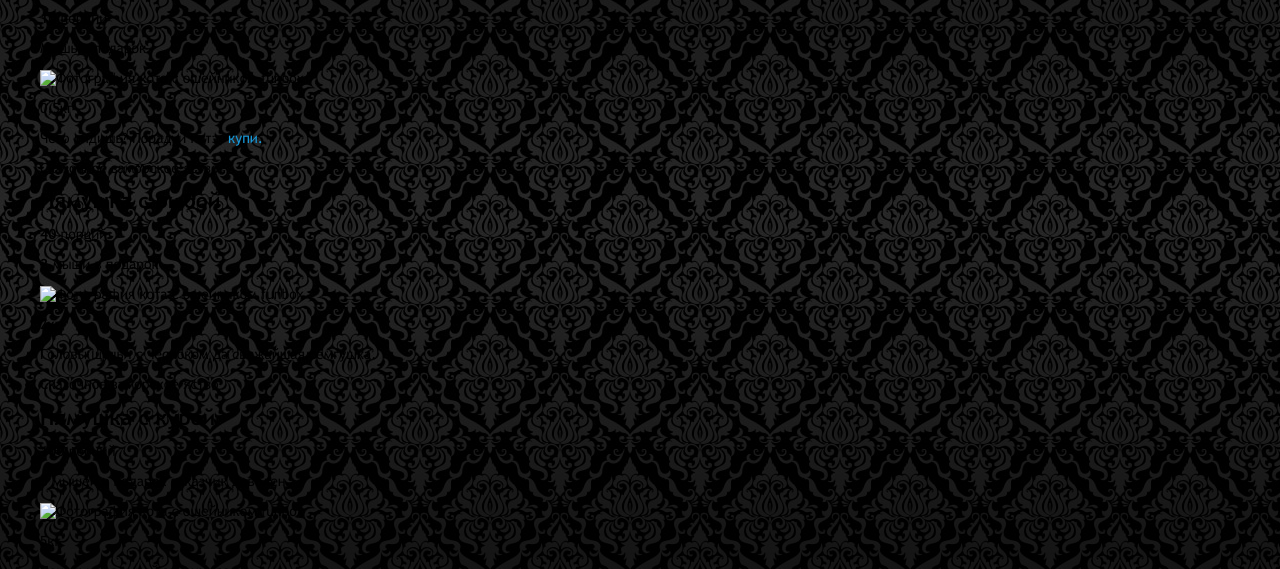
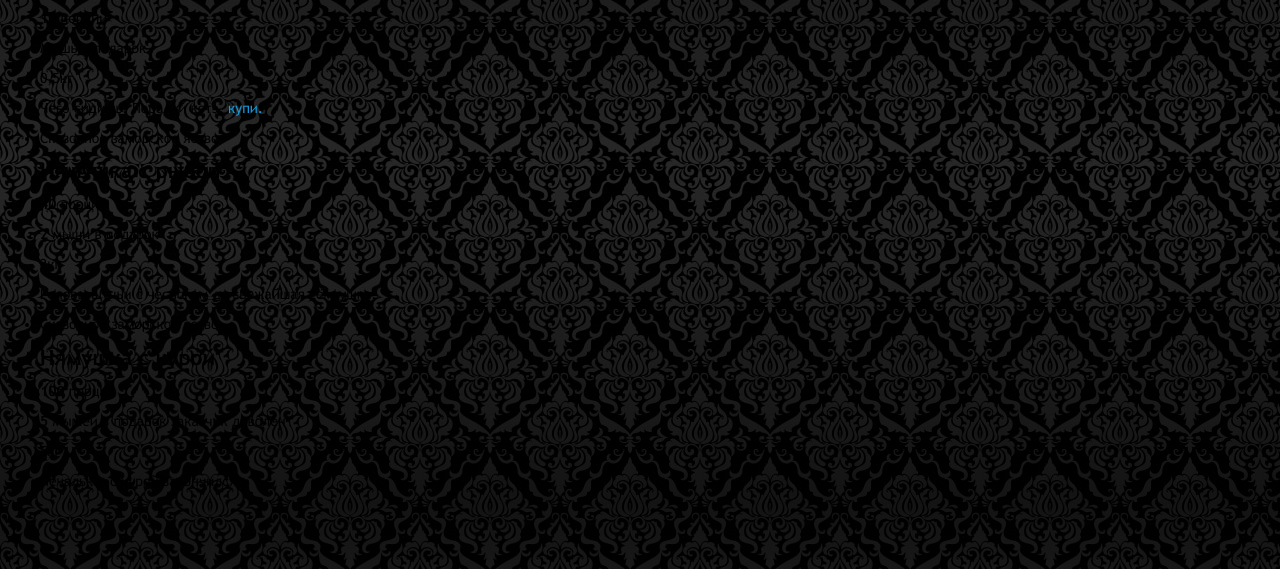
Before and after one commit to Shramkoweb/FUNBOX, a website: page source/index.html in a window 1280 px wide. Shown: the part 176-745 px from the top of the page. Drawn offline with nearby package versions, Linux system fonts and the light colour scheme; files that its build step writes are made by us from their sources.

Commit message:
Убрал из разметки не контентное изображение

```diff
--- a/source/index.html
+++ b/source/index.html
@@ -24,8 +24,6 @@
 
             <p class="catalog-item__gift">Мышь в подарок</p>
 
-            <img class="catalog-item__image" src="#" alt="Фотография кота с ошейником funbox">
-
             <p class="catalog-item__weight">0,5<span>кг</span></p>
           </div>
 
@@ -41,8 +39,6 @@
             <p class="catalog-item__portion"><b>40</b> порций</p>
 
             <p class="catalog-item__gift"><b>2</b> мыши в подарок</p>
-
-            <img class="catalog-item__image" src="#" alt="Фотография кота с ошейником funbox">
 
             <p class="catalog-item__weight">2<span>кг</span></p>
           </div>
@@ -60,8 +56,6 @@
 
             <p class="catalog-item__gift"><b>5</b> мышей в подарок заказчик доволен</p>
 
-            <img class="catalog-item__image" src="#" alt="Фотография кота с ошейником funbox">
-
             <p class="catalog-item__weight">5<span>кг</span></p>
           </div>
 
```
